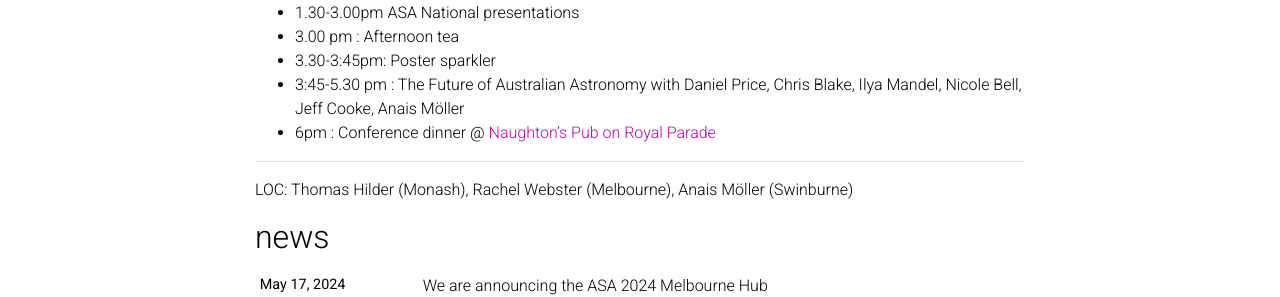
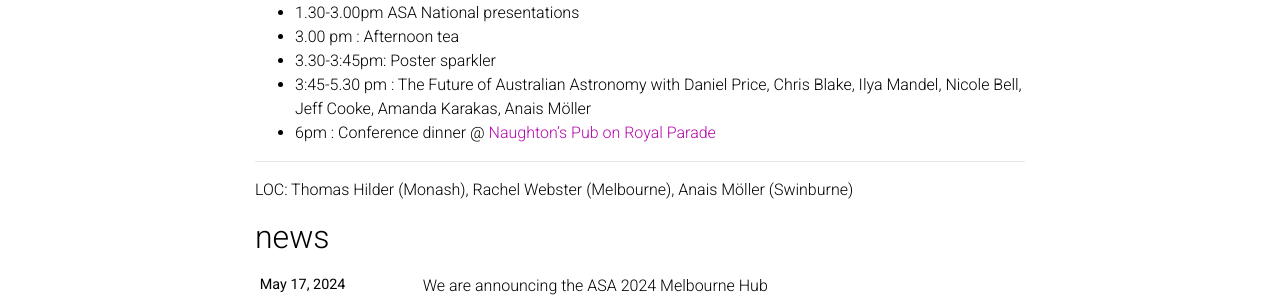
Before and after one commit to ASA2024Melbourne/ASA2024Melbourne.github.io, a Jekyll site: the page built from _pages/about.md, in a window 1280 px wide and 1100 px high. Shown: the part 706-1003 px from the top of the window. Built offline with Jekyll 4.4.1, drawn with Linux system fonts in a browser that asks for light colours; full-size pictures stand in for the smaller copies a plugin makes; comment, search, counter and statistics services are not loaded; a style sheet for code colours, icons or effects is not loaded.

Commit message:
panel update

```diff
--- a/_pages/about.md
+++ b/_pages/about.md
@@ -38,7 +38,7 @@ _ _ _ _ _
 * 1.30-3.00pm	ASA National presentations
 * 3.00 pm :	Afternoon tea
 * 3.30-3:45pm: Poster sparkler
-* 3:45-5.30 pm :	The Future of Australian Astronomy with Daniel Price, Chris Blake, Ilya Mandel, Nicole Bell, Jeff Cooke, Anais Möller
+* 3:45-5.30 pm :	The Future of Australian Astronomy with Daniel Price, Chris Blake, Ilya Mandel, Nicole Bell, Jeff Cooke, Amanda Karakas, Anais Möller
 * 6pm	:	Conference dinner @ <a href="https://naughtonshotel.com.au/">Naughton’s Pub on Royal Parade </a>
 
 _ _ _ _ _
```
